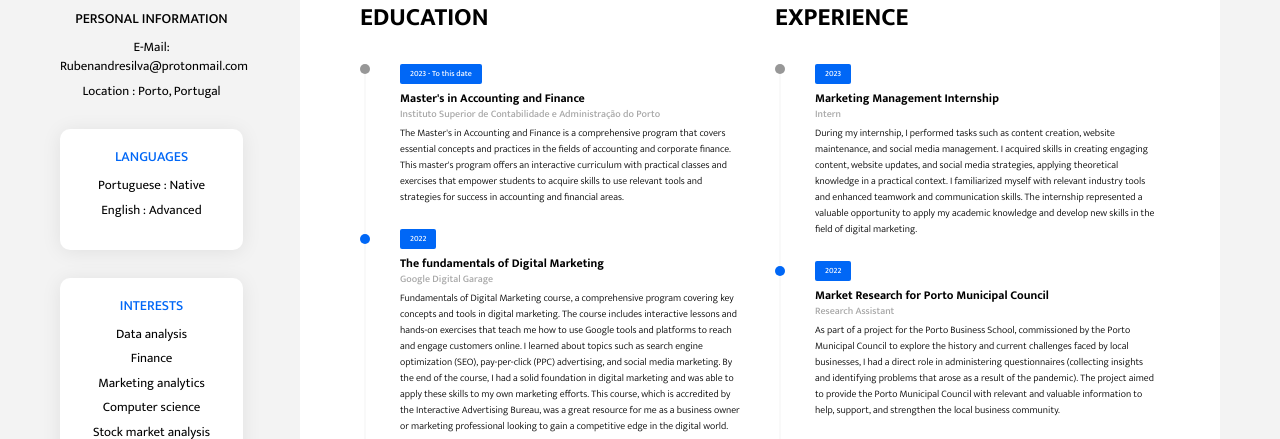
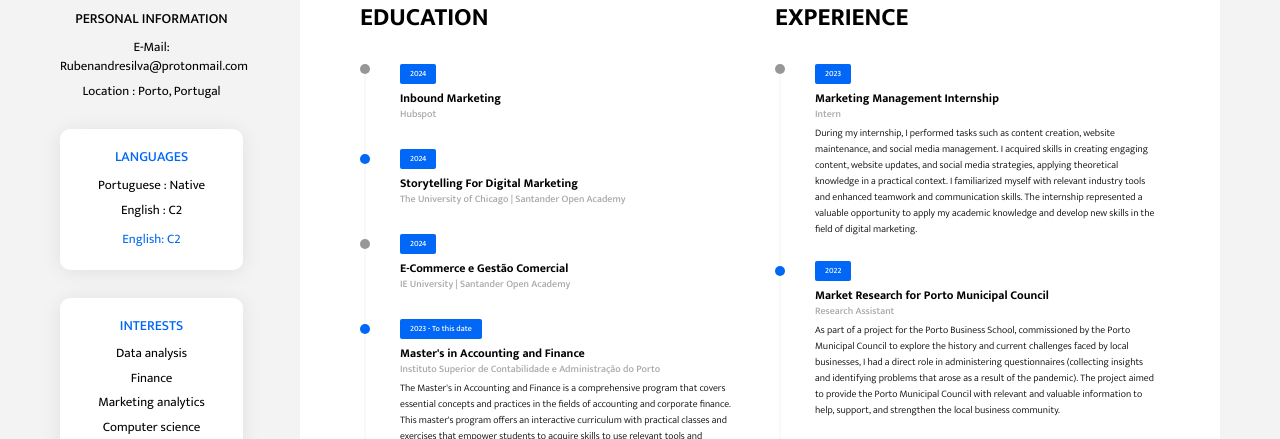
Before and after one commit to rubenms1232/Curriculum, a website: page resume.html in a window 1280 px wide. Shown: the part 348-787 px from the top of the page. Drawn offline with Linux system fonts and the light colour scheme.

Commit message:
Update Info

```diff
--- a/resume.html
+++ b/resume.html
@@ -57,7 +57,7 @@
                     <div class="widget-content">
                         <h5 class="widget-title card-title">LANGUAGES</h5>
                         <p>Portuguese : Native</p>
-                        <p>English : Advanced</p>
+                        <p>English : C2 </p> <a href="https://cert.efset.org/arYuU2" target="_blank" rel="noopener noreferrer">English: C2</a>
 
                     </div>
                 </div>
@@ -106,6 +106,24 @@
                         <h6 class="section-subtitle">RESUME</h6>
                         <h2 class="section-title">EDUCATION</h2>
                         <ul class="time-line">
+                            <li class="time-line-item">
+                                <span class="badge badge-primary">2024</span>
+                                <h6 class="time-line-item-title">Inbound Marketing</h6>
+                                <p class="time-line-item-subtitle">Hubspot</p>
+                                <!--<p class="time-line-item-content">The Master's in Accounting and Finance is a comprehensive program that covers essential concepts and practices in the fields of accounting and corporate finance. This master's program offers an interactive curriculum with practical classes and exercises that empower students to acquire skills to use relevant tools and strategies for success in accounting and financial areas.</p>
+                           --> </li>
+                           <li class="time-line-item">
+                            <span class="badge badge-primary">2024</span>
+                            <h6 class="time-line-item-title">Storytelling For Digital Marketing</h6>
+                            <p class="time-line-item-subtitle">The University of Chicago | Santander Open Academy  </p>
+                            <!--<p class="time-line-item-content">The Master's in Accounting and Finance is a comprehensive program that covers essential concepts and practices in the fields of accounting and corporate finance. This master's program offers an interactive curriculum with practical classes and exercises that empower students to acquire skills to use relevant tools and strategies for success in accounting and financial areas.</p>
+                       --> </li>
+                        <li class="time-line-item">
+                            <span class="badge badge-primary">2024</span>
+                            <h6 class="time-line-item-title">E-Commerce e Gestão Comercial </h6>
+                            <p class="time-line-item-subtitle">IE University | Santander Open Academy</p>
+                            <!--<p class="time-line-item-content">The Master's in Accounting and Finance is a comprehensive program that covers essential concepts and practices in the fields of accounting and corporate finance. This master's program offers an interactive curriculum with practical classes and exercises that empower students to acquire skills to use relevant tools and strategies for success in accounting and financial areas.</p>
+                       --> </li>
                             <li class="time-line-item">
                                 <span class="badge badge-primary">2023 - To this date</span>
                                 <h6 class="time-line-item-title">Master's in Accounting and Finance</h6>
```
Also changed, not shown: index.html (+18 -1 lines).
